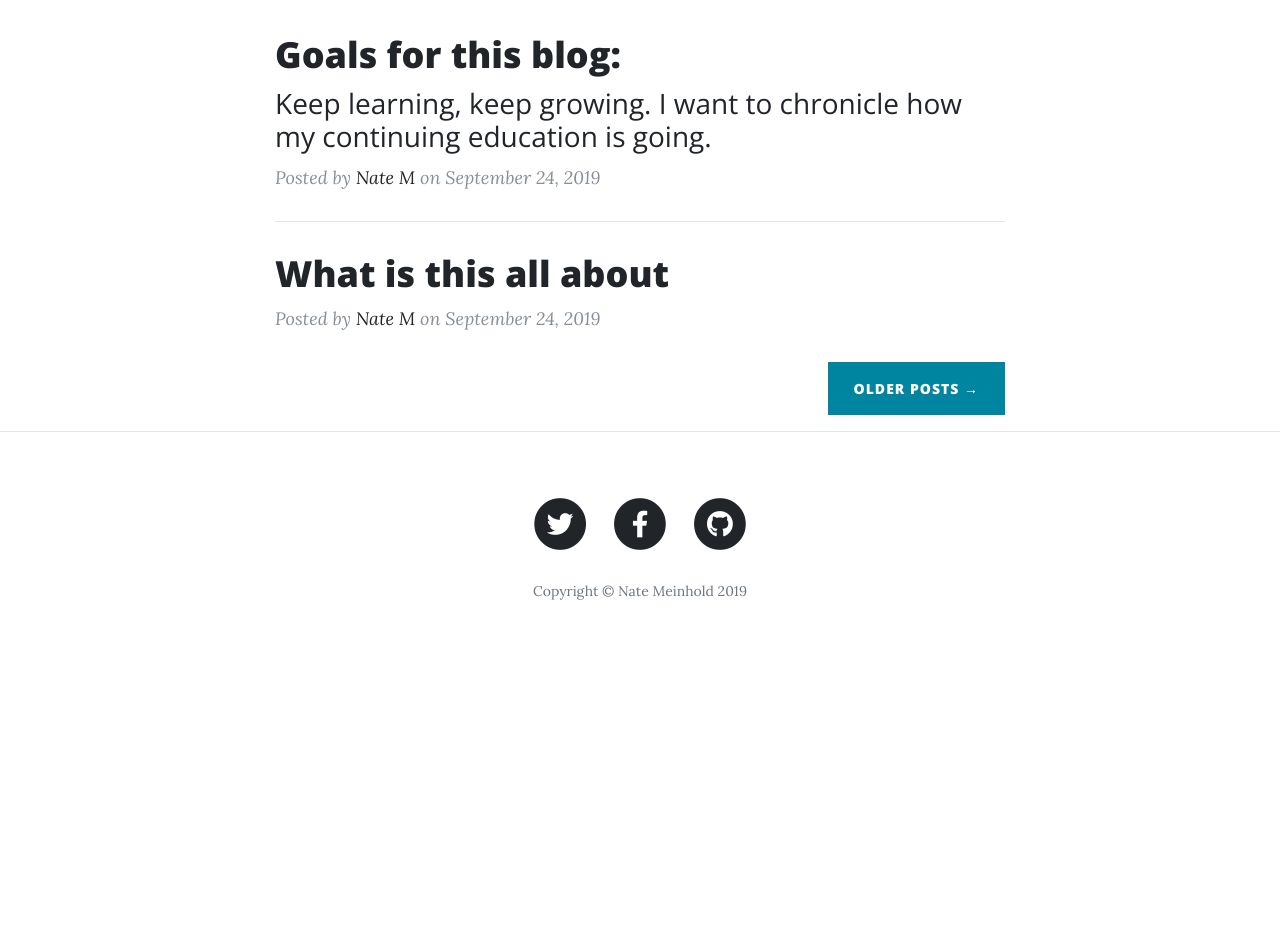
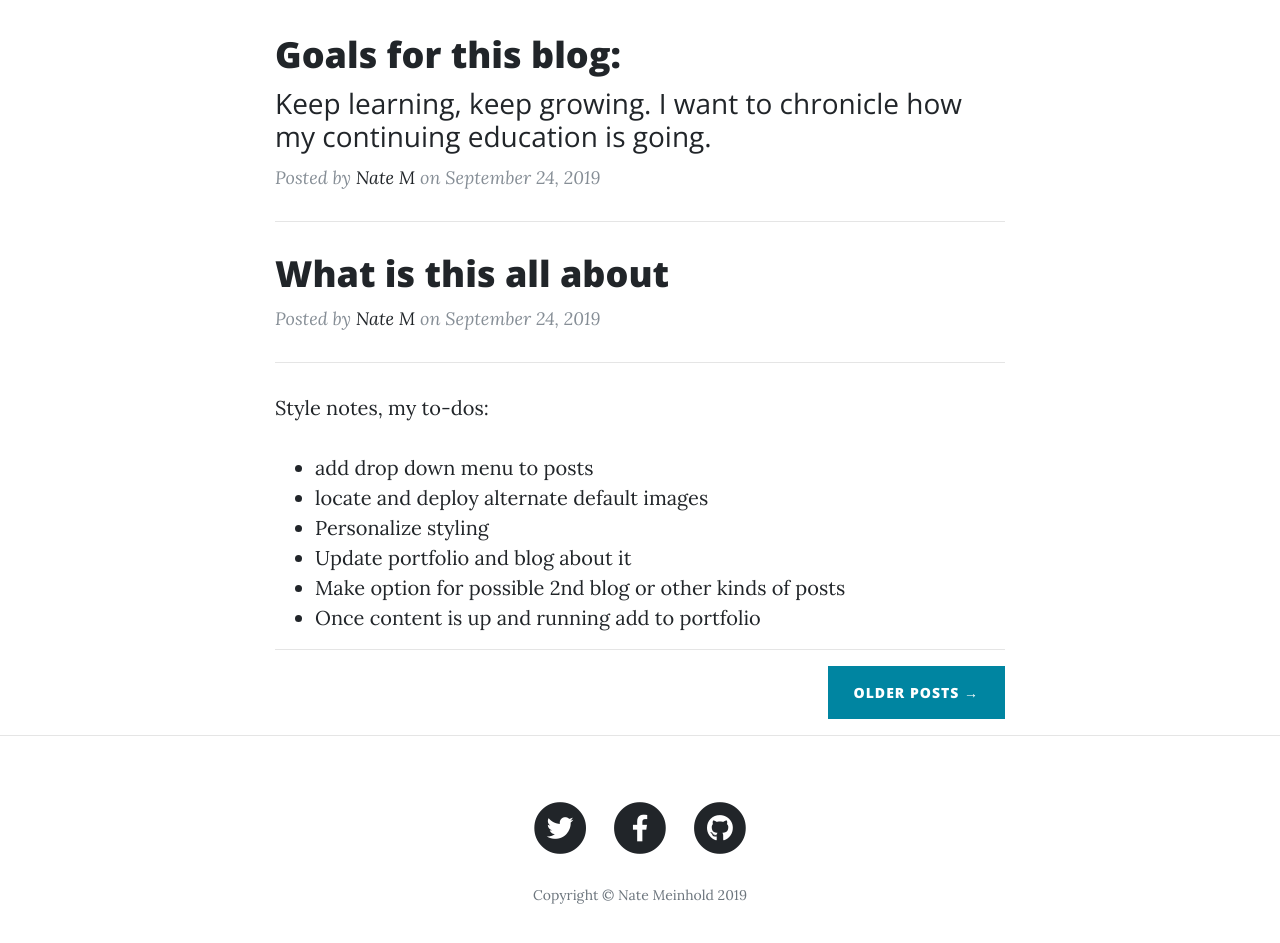
Before and after one commit to NateMeinhold/blog.new, a website: page index.html in a window 1280 px wide. Shown: the part 579-1522 px from the top of the page. Before the commit the page ends 1246 px from the top, so only its background shows below. Drawn offline with nearby package versions, Linux system fonts and the light colour scheme.

Commit message:
put my to-dos right in front of my face, get working on those ASAP

```diff
--- a/index.html
+++ b/index.html
@@ -95,7 +95,16 @@
             <a href="https://github.com/NateMeinhold">Nate M</a>
             on September 24, 2019</p>
         </div>
-        <!-- <hr> -->
+        <hr>
+        <p>Style notes, my to-dos:</p>
+        <ul>
+          <li>add drop down menu to posts</li>
+          <li>locate and deploy alternate default images</li>
+          <li>Personalize styling</li>
+          <li>Update portfolio and blog about it</li>
+          <li>Make option for possible 2nd blog or other kinds of posts</li>
+          <li>Once content is up and running add to portfolio</li>
+        </ul>
         <!-- <div class="post-preview">
           <a href="post.html">
             <h2 class="post-title">
@@ -123,7 +132,7 @@
             <a href="#">Start Bootstrap</a>
             on July 8, 2019</p>
         </div> -->
-        <!-- <hr> -->
+        <hr>
         <!-- Pager -->
         <div class="clearfix">
           <a class="btn btn-primary float-right" href="#">Older Posts &rarr;</a>
```
